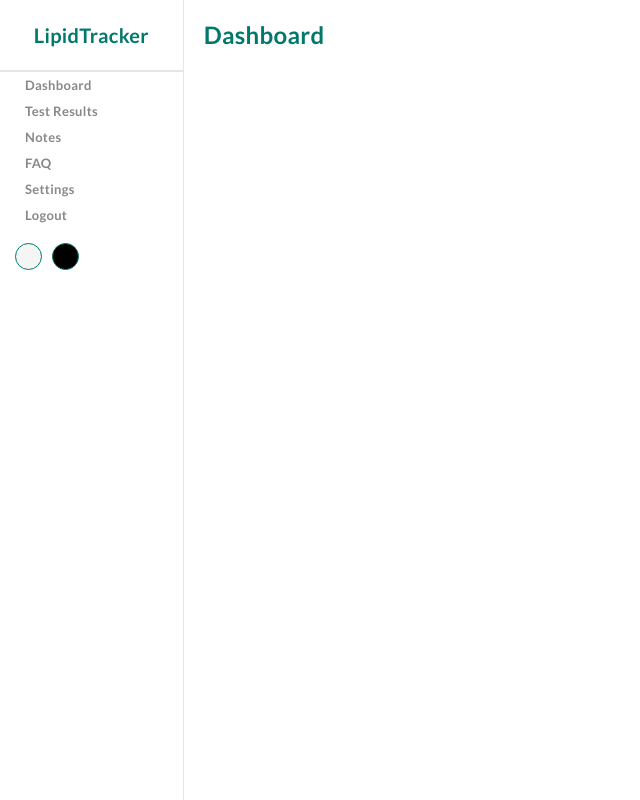
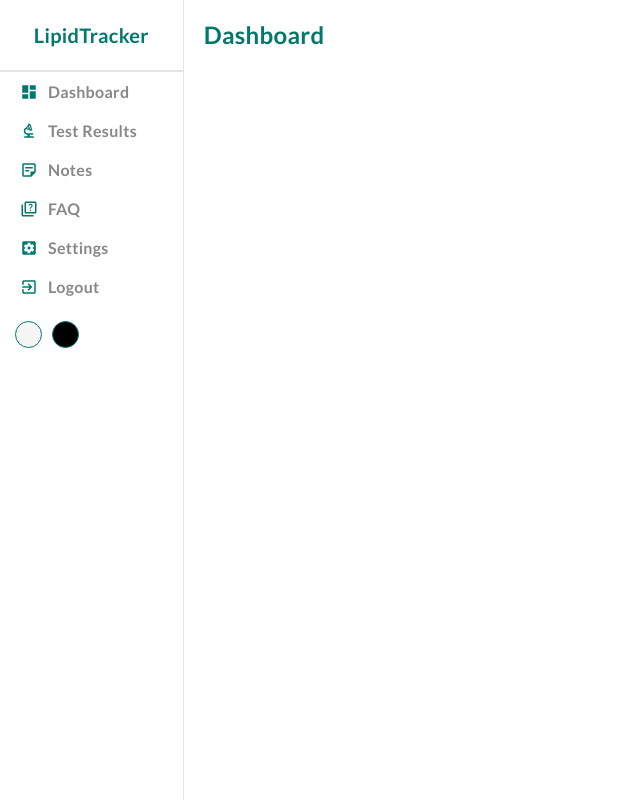
Before and after one commit to IsabelWen/LipidTracker, a React (Create React App) app: page / in a window 1280 px wide. Shown: the whole page, without its empty margins (0-640 px from the left). Built offline with nearby package versions, Linux system fonts and the light colour scheme.

Commit message:
Add more styling to sidebar

```diff
--- a/package.json
+++ b/package.json
@@ -3,6 +3,10 @@
   "version": "0.1.0",
   "private": true,
   "dependencies": {
+    "@emotion/react": "^11.11.4",
+    "@emotion/styled": "^11.11.0",
+    "@mui/icons-material": "^5.15.11",
+    "@mui/material": "^5.15.11",
     "@testing-library/jest-dom": "^5.17.0",
     "@testing-library/react": "^13.4.0",
     "@testing-library/user-event": "^13.5.0",
--- a/src/components/sidebar/sidebar.jsx
+++ b/src/components/sidebar/sidebar.jsx
@@ -3,12 +3,12 @@ import "./sidebar.scss"
 import { Link } from "react-router-dom";
 
 // Import Icons
-// import DashboardIcon from "@mui/icons-material/Dashboard";
-// import StickyNote2Outlined from "@mui/icons-material/StickyNote2Outlined"
-// import BiotechOutlinedIcon from '@mui/icons-material/BiotechOutlined';
-// import SettingsApplicationsIcon from "@mui/icons-material/SettingsApplications";
-// import ExitToAppIcon from "@mui/icons-material/ExitToApp";
-// import QuizOutlinedIcon from '@mui/icons-material/QuizOutlined';
+import DashboardIcon from "@mui/icons-material/Dashboard";
+import StickyNote2Outlined from "@mui/icons-material/StickyNote2Outlined"
+import BiotechOutlinedIcon from '@mui/icons-material/BiotechOutlined';
+import SettingsApplicationsIcon from "@mui/icons-material/SettingsApplications";
+import ExitToAppIcon from "@mui/icons-material/ExitToApp";
+import QuizOutlinedIcon from '@mui/icons-material/QuizOutlined';
 
 // Main
 const Sidebar = () => {
@@ -25,42 +25,42 @@ const Sidebar = () => {
                     {/* Dashboard */}
                     <Link to="/" style={{ textDecoration: "none" }}>
                         <li>
-                            {/*<DashboardIcon className="icon" />*/}
+                            <DashboardIcon className="icon" />
                             <span>Dashboard</span>
                         </li>
                     </Link>
                     {/* Test Results */}
                     <Link to="/results" style={{ textDecoration: "none" }}>
                         <li>
-                            {/*<BiotechOutlinedIcon className="icon" />*/}
+                            <BiotechOutlinedIcon className="icon" />
                             <span>Test Results</span>
                         </li>
                     </Link>
                     {/* Notes */}
                     <Link to="/notes" style={{ textDecoration: "none" }}>
                         <li>
-                            {/*<StickyNote2Outlined className="icon" />*/}
+                            <StickyNote2Outlined className="icon" />
                             <span>Notes</span>
                         </li>
                     </Link>
                     {/* FAQ */}
                     <Link to="/faq" style={{ textDecoration: "none" }}>
                         <li>
-                            {/*<QuizOutlinedIcon className="icon" />*/}
+                            <QuizOutlinedIcon className="icon" />
                             <span>FAQ</span>
                         </li>
                     </Link>
                     {/* Settings */}
                     <Link to="/settings" style={{ textDecoration: "none" }}>
                         <li>
-                            {/*<SettingsApplicationsIcon className="icon" />*/}
+                            <SettingsApplicationsIcon className="icon" />
                             <span>Settings</span>
                         </li>
                     </Link>
                     {/* Logout */}
                     <Link to="/" style={{ textDecoration: "none" }}>
                         <li>
-                            {/*<ExitToAppIcon className="icon" />*/}
+                            <ExitToAppIcon className="icon" />
                             <span>Logout</span>
                         </li>
                     </Link>
--- a/src/components/sidebar/sidebar.scss
+++ b/src/components/sidebar/sidebar.scss
@@ -33,7 +33,7 @@
         li {
           display: flex;
           align-items: center;
-          padding: 5px;
+          padding: 10px;
           cursor: pointer;
 
           &:hover {
@@ -46,7 +46,7 @@
           }
 
           span{
-              font-size: 13px;
+              font-size: 16px;
               font-weight: 600;
               color: #888;
               margin-left: 10px;
@@ -74,9 +74,6 @@
             &:nth-child(2){
                 background-color: #000;
             }
-            &:nth-child(3){
-                background-color: darkblue;
-            }
         }
     }
   }
```
Also changed, not shown: 1 other file (tests, documents, lock files or other folders).
